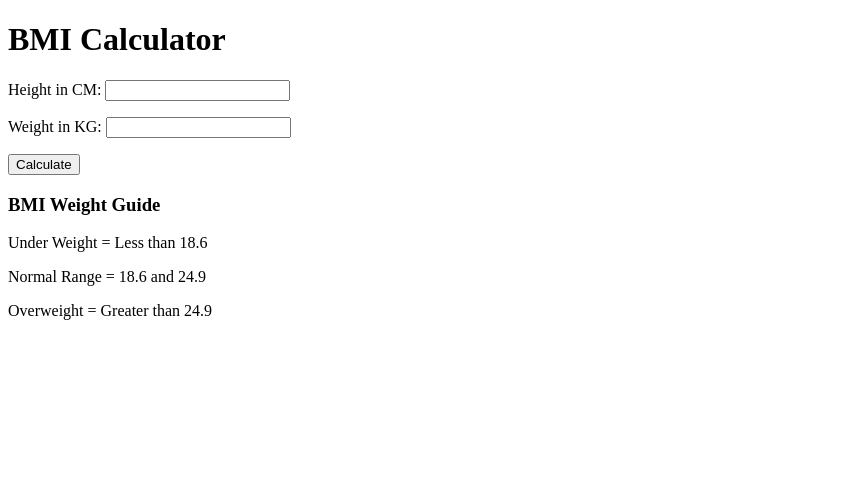
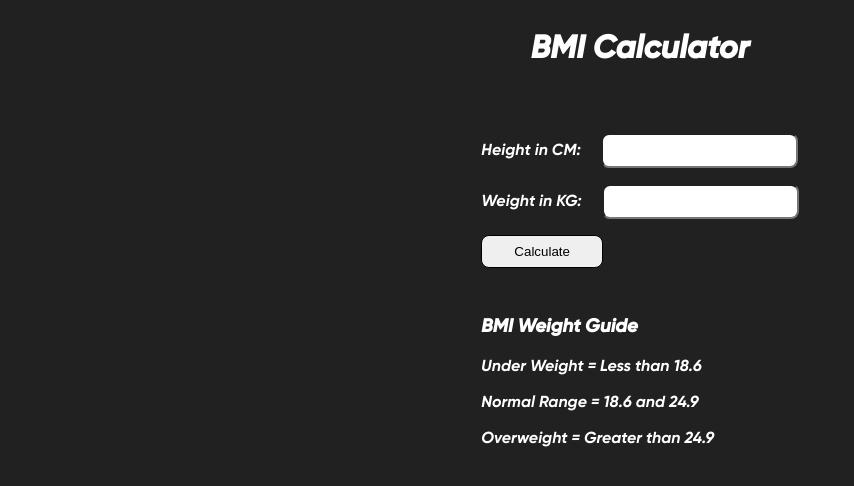
Before and after one commit to Dhruvmehta1311/JS-Basics, a plain HTML site: page 07_projects/02_project/index.html in a window 1280 px wide. Shown: the whole page, without its empty margins (0-854 px from the left). Drawn offline with Linux system fonts and the light colour scheme.

Commit message:
Completed Project 2 and did some styling. WIll practice more.

```diff
--- a/07_projects/02_project/index.html
+++ b/07_projects/02_project/index.html
@@ -3,6 +3,7 @@
 <head>
     <meta charset="UTF-8">
     <meta name="viewport" content="width=device-width, initial-scale=1.0">
+    <link rel="stylesheet" href="style.css">
     <title>Document</title>
 </head>
 <body>
--- /dev/null
+++ b/07_projects/02_project/style.css
@@ -0,0 +1,43 @@
+@font-face {
+    font-family: Gilroy;
+    src: url(./Gilroy-BoldItalic.ttf);
+  }
+
+  body{
+    background-color: #212121;
+    font-family: Gilroy;
+    color: white;
+  }
+
+  button{
+    padding: 0.5rem 2rem;
+    /* margin-left: 3rem; */
+    border-radius: 2px;
+    border: 1px solid;
+    border-radius: 8px;
+    /* font-style: italic; */
+    /* font-weight: 800; */
+  }
+
+.container{
+    display: flex;
+    flex-direction: column;
+    align-items: center;
+    justify-content: center;
+}
+
+label{
+    margin-right: 1rem;
+}
+
+#weight-guide{
+    margin-top: 3rem;
+}
+
+h1{
+    margin-bottom: 3rem;
+}
+input{
+    padding: 0.5rem;
+    border-radius: 8px;
+}
```
Also changed, not shown: 07_projects/02_project/BaiJamjuree-Regular.ttf (added), 07_projects/02_project/Gilroy-BoldItalic.ttf (added).
